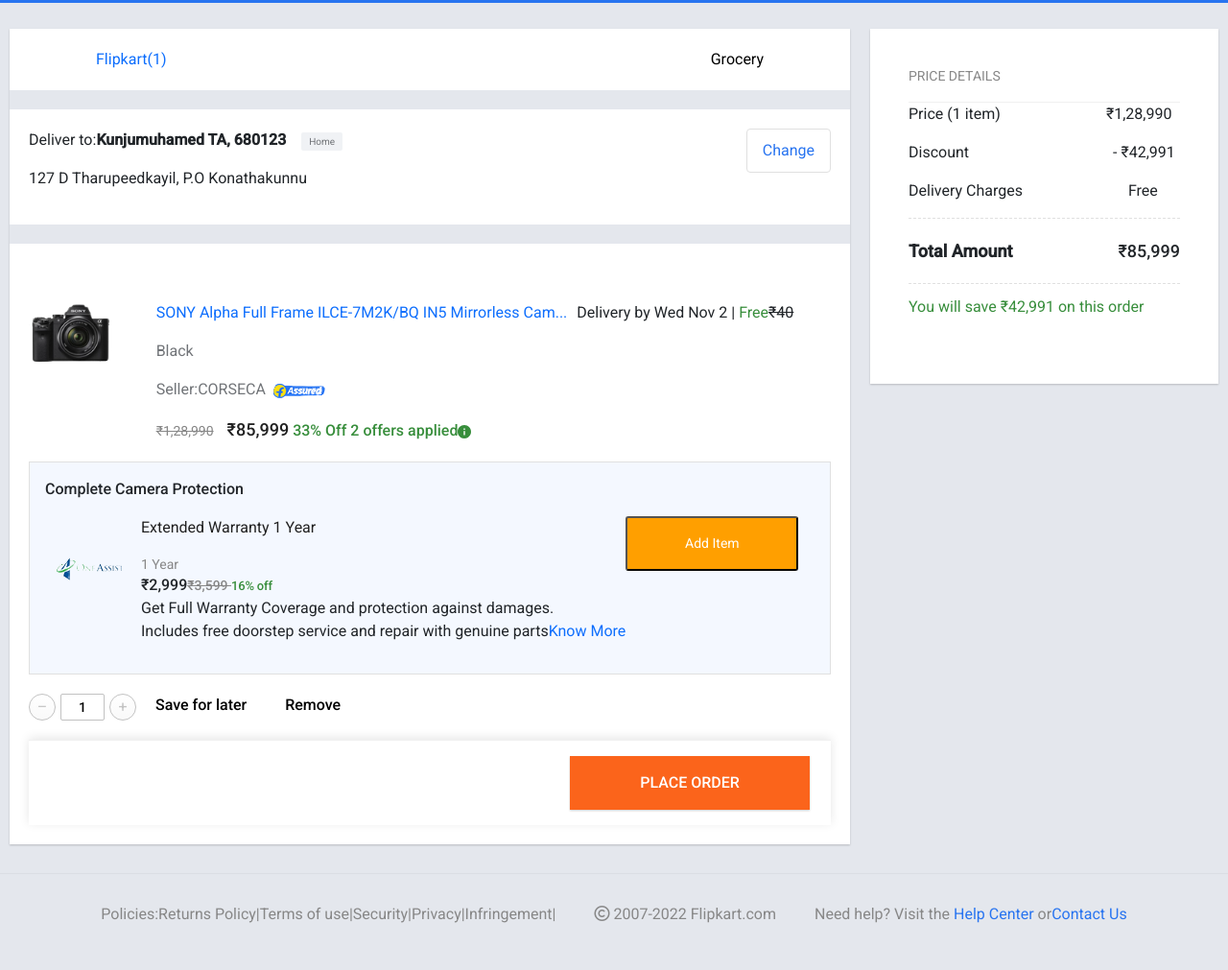
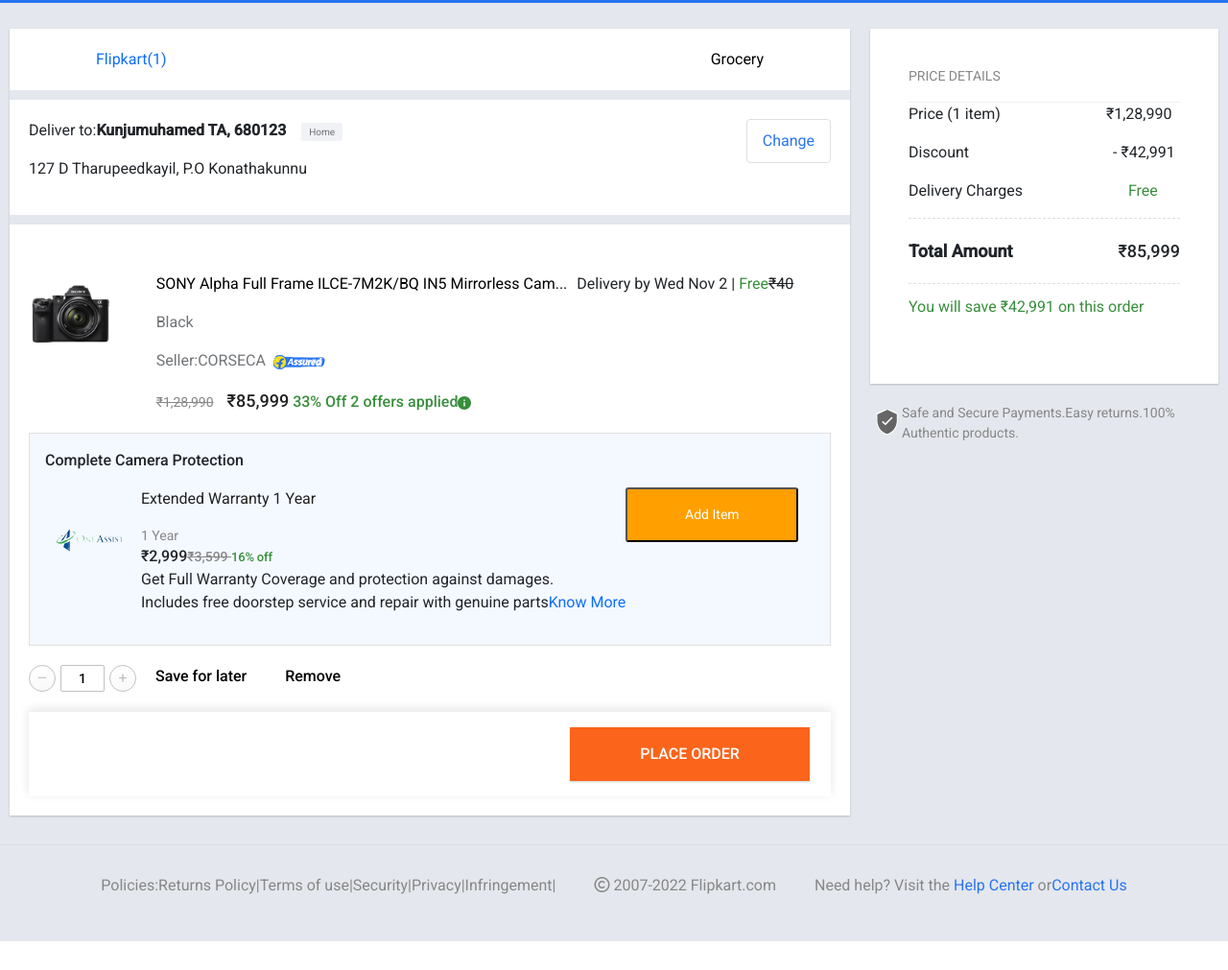
Before and after one commit to shaunbenny24/flipkart-, a Django app: page /kart/cart in a window 1280 px wide. Shown: the part 55-1066 px from the top of the page at 96% size. After the commit the page ends 1036 px from the top, so only its background shows below. Run offline with Django 4.2, Linux system fonts and the light colour scheme; some libraries are stand-ins or nearby versions.

Commit message:
stashed changes

```diff
--- a/flipkart/kart/urls.py
+++ b/flipkart/kart/urls.py
@@ -3,5 +3,6 @@ from . import views
 
 urlpatterns = [
     path ('cart', views.cart, name = 'cart'),
+    path ('subcart/',views.subcart, name ='subcart'),
 
 ]
--- a/flipkart/kart/views.py
+++ b/flipkart/kart/views.py
@@ -4,3 +4,6 @@ from django.http import HttpResponse
 # Create your views here.
 def cart(request):
     return render(request,'cart/cart.html')
+
+def subcart(request):
+    return render(request,'cart/subcart.html')
--- a/flipkart/static/cartstyle.css
+++ b/flipkart/static/cartstyle.css
@@ -73,7 +73,9 @@ body{
 .for{
     display: flex;
 }
-
+#pay{
+    color: #717478;
+}
 
 #change{
     border: 1px solid #e0e0e0;
@@ -98,6 +100,60 @@ body{
     border-top: 1px dashed #e0e0e0;
     padding: 12px 0;
     font-size: 16px
+}
+#sp{
+    color: black;
+}
+h6{
+    color: white;
+
+}
+#free{
+    color: #388e3c;
+}
+
+
+.sum{
+    display: flex;
+
+    gap: 5px;
+    background-color: #2874f0;
+    width: 876px;
+    margin-top: 10px;
+    padding: 14px 24px;
+    border-radius: 2px 2px 0 0;
+}
+#in{
+    color: #878787;
+}
+.deliver{
+    background-color: white;
+    padding: 20px 20px;
+    width: 876px;
+    margin-top: 10px;
+    display: flex;
+    justify-content: space-between;
+}
+.wint{
+    display: flex;
+    gap: 5px;
+    background-color: white;
+    padding: 20px 20px;
+    width: 876px;
+    justify-content: space-between;
+
+}
+.bg{
+    font-size: 12px;
+    color: #2874f0;
+    background-color: #f0f0f0;
+    border-radius: 2px;
+    padding: 3px 7px;
+    vertical-align: baseline;
+    margin-right: 17px;
+}
+#third{
+    margin-top: 0;
 }
 .one{
     display: flex;
@@ -127,6 +183,9 @@ body{
 }
 #gol p{
     color: #388e3c;
+}
+.four{
+    border: 1px solid #c2c2c2;
 }
 .numb{
     padding-left: 50px;
@@ -164,12 +223,25 @@ body{
     display: inline-block;
     padding: 3px 6px;
 }
+.cat{
+    background-color: white;
+    margin-top: 10px;
+    width: 876px;
+    padding: 10px 20px;
+    justify-content: center;
+
+
+}
+#tick{
+    color: #2874f0;
+    margin-left: 5px;
+}
 
 .cel2{
 
     background-color: white;
     padding: 20px;
-    margin-top: 20px;
+    margin-top: 10px;
     width: 876px;
     justify-content: center;
 
@@ -181,11 +253,28 @@ body{
     box-shadow: 0 -2px 10px 0 rgba(0,0,0,.1);
     text-align: right;
 }
+.mail{
+    outline: none;
+    border: none;
+    border-bottom: 2px solid #2874f0;
+
+
+
+}
 .x1{
     color: #388e3c;
     font-size: 13px;
     letter-spacing: -.2px;
     font-weight: 500
+}
+.new{
+    position: relative;
+    background-color: #878787;
+    font-size: 14px;
+    padding: 16px 40px;
+    color: #fff;
+    border-radius: 3px;
+    min-width: 180px;
 }
 .place{
     background: #fb641b;
@@ -206,8 +295,22 @@ body{
 #fr{
     color: #388e3c;
 }
+.ret{
+    display: flex;
+    gap: 2px;
+    margin-top: 20px;
+}
+.ret p{
+    font-size: 14px;
+    text-align: left;
+    color: #878787;
+}
+#op{
+    display: flex;
+    justify-content: space-between;
+}
 .home{
-    margin-top: 20px;
+    margin-top: 10px;
 
 }.cel{
     background-color: white;
@@ -271,8 +374,14 @@ body{
     border-radius: 50%;
 
 }
+#sony{
+    color: black;
+}
+#sony:hover{
+    color: #2874f0;
+}
 .but{
-    position: relative;
+
     background-color: #ff9f00;
     font-size: 14px;
     padding: 16px 40px;
@@ -300,10 +409,16 @@ body{
 }
 
 
+a:hover{
+
+    color: #2874f0;
+}
 a{
     text-decoration: none;
 }
 #G{
     color: black;
-
 }
+#G:hover{
+    color: #2874f0;
+}
--- a/flipkart/templates/cart/cart.html
+++ b/flipkart/templates/cart/cart.html
@@ -255,7 +255,7 @@
                 </div>
                 <div class="cel2 ex4">
                     <div>
-                        <p><a href="">SONY Alpha Full Frame ILCE-7M2K/BQ IN5 Mirrorless Cam...</a></p>
+                        <p><a href="" id="sony">SONY Alpha Full Frame ILCE-7M2K/BQ IN5 Mirrorless Cam...</a></p>
                         <div class="red"><p>Black</p></div>
                         <div class="ex3">
 
@@ -312,7 +312,7 @@
 
             </div>
             <div class="des xxx">
-                <div><button class="no1" disabled=""> – </button></div>
+                <div><button class="no1"> – </button></div>
                 <div class="">
                     <input type="text" class="_253qQJ" value="1">
                 </div>
@@ -325,7 +325,7 @@
                 <div class="sav"><a href="">Remove</a></div>
             </div>
             <div class="ord">
-                <button class="place">PLACE ORDER</button>
+                <a href="{% url 'subcart' %}"><button class="place">PLACE ORDER</button></a>
             </div>
 
         </div>
@@ -361,7 +361,7 @@
                     <p>Delivery Charges</p>
                 </div>
                 <div class="numb1">
-                    <p>Free</p>
+                    <p id="free">Free</p>
                 </div>
             </div>
             <div class="flex cor">
@@ -375,6 +375,16 @@
             <div id="gol">
                 <p>You will save ₹42,991 on this order</p>
             </div>
+
+        </div>
+        <div class="ret">
+            <div>
+                <img src="{% static 'images/safe.png' %}">
+            </div>
+            <div>
+                <p>Safe and Secure Payments.Easy returns.100%<br> Authentic products.</p>
+            </div>
+
 
         </div>
     </div>
```
Lines whose indentation alone changed are shown as unchanged.
